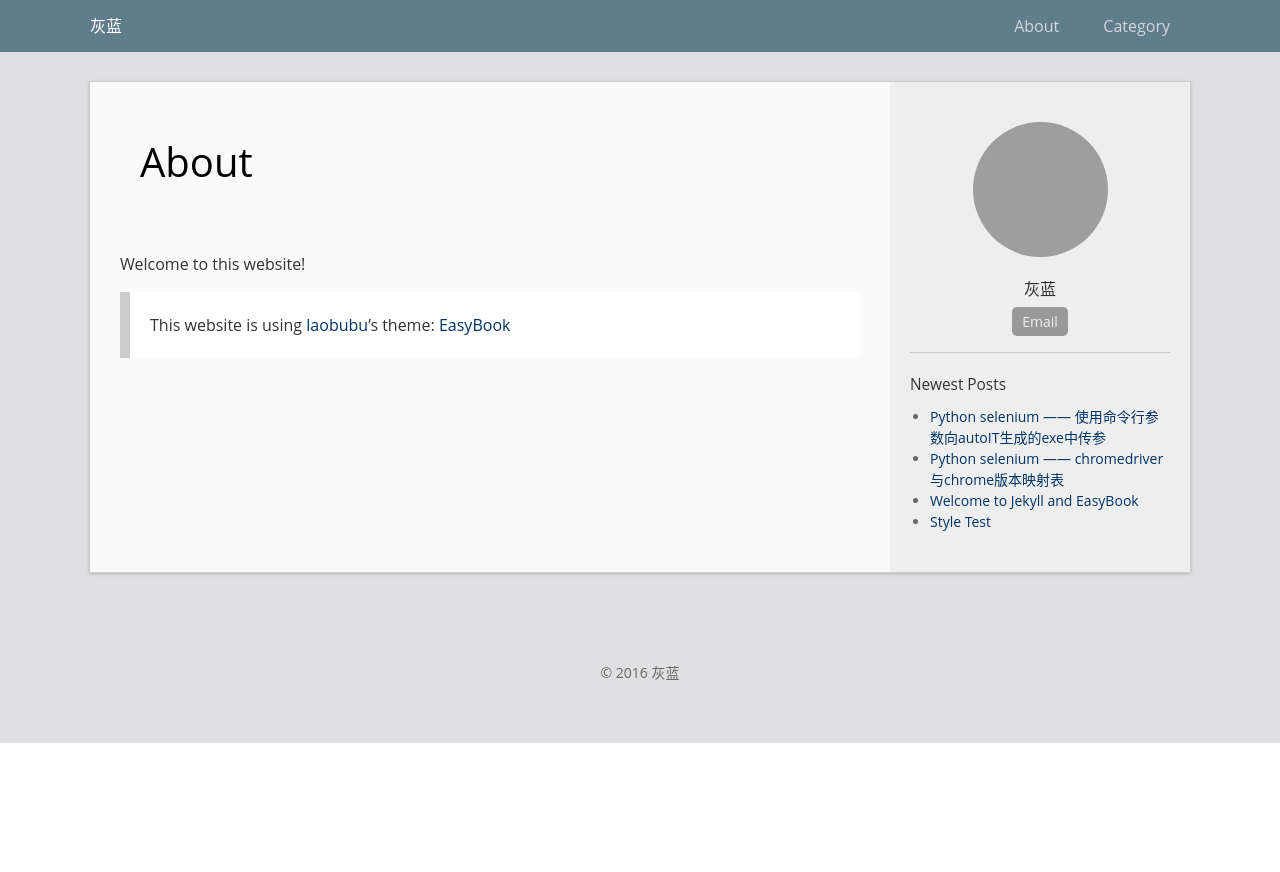
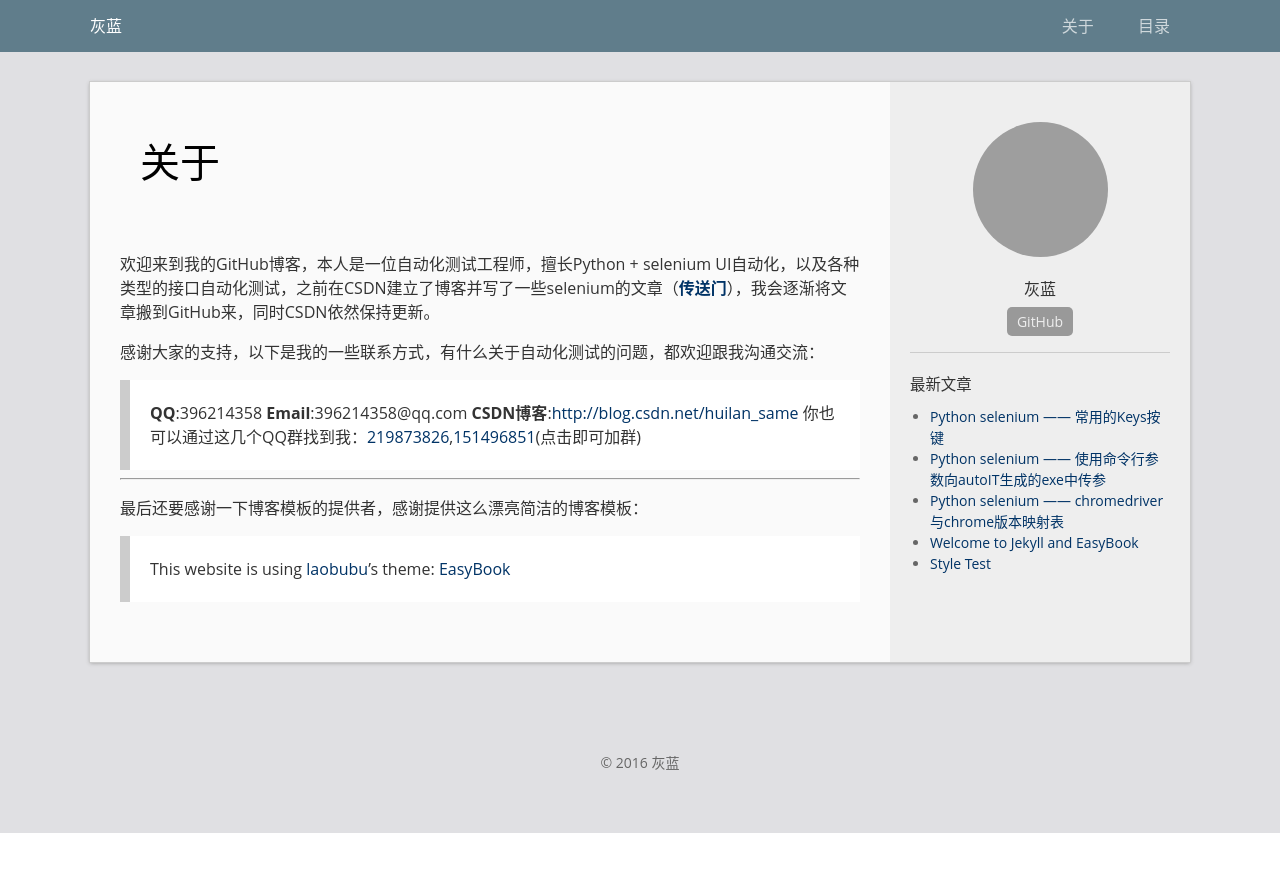
Before and after one commit to huilansame/huilansame.github.io, a Jekyll site: the page built from about.md, in a window 1280 px wide. Shown: the top 872 px of the page. Built offline with Jekyll 4.4.1, drawn with Linux system fonts in a browser that asks for light colours; comment, search, counter and statistics services are not loaded; grey boxes are pictures that could not be loaded.

Commit message:
修改格式

```diff
--- a/_config.yml
+++ b/_config.yml
@@ -2,22 +2,22 @@
 title: 灰蓝
 url: "http://huilansame.github.io"    # the protocol and hostname of your site, eg. `http://laobubu.github.io`
 baseurl: "/huilansame.github.io" # the prefix of your site uri, eg. `/jekyll-theme-EasyBook` or just one slash `/`
-#timezone: Asia/Chongqing
+timezone: Asia/Chongqing
 description: >
   灰蓝的博客.
 
 # Your information
-email: 396214358@qq.com
+# email: 396214358@qq.com
 author: 灰蓝
 avatar: "http://avatar.csdn.net/6/5/E/1_huilan_same.jpg"
 profile: 自动化测试工程师
 #twitter_username: twitter_username
-#github_username:  github_username
+github_username:  huilansame
 
 # Comment Service (Disqus or 多说)
 #  choose one and un-comment the line to active it
 #disqus_shortname: xxx   # get one: https://disqus.com/admin/signup/
-#duoshuo_shortname: xxx  # get one: http://duoshuo.com/create-site/
+duoshuo_shortname: xxx  # get one: http://duoshuo.com/create-site/
 
 permalink: /archivers/:title
 gems:
--- a/_includes/sidebar.html
+++ b/_includes/sidebar.html
@@ -16,7 +16,7 @@
 </div>
 
 <div class="col-box">
-  <div class="col-box-title">Newest Posts</div>
+  <div class="col-box-title">最新文章</div>
   <ul class="post-list">
     {% for post in site.posts limit:5 %}
       <li><a class="post-link" href="{{ post.url | prepend: site.baseurl }}">{{ post.title }}</a></li>
--- a/about.md
+++ b/about.md
@@ -1,10 +1,22 @@
 ---
 layout: page
-title: About
+title: 关于
 permalink: /about/
 public: true
 ---
 
-Welcome to this website!
+欢迎来到我的GitHub博客，本人是一位自动化测试工程师，擅长Python + selenium UI自动化，以及各种类型的接口自动化测试，之前在CSDN建立了博客并写了一些selenium的文章（**[传送门](http://blog.csdn.net/huilan_same)**），我会逐渐将文章搬到GitHub来，同时CSDN依然保持更新。
+
+感谢大家的支持，以下是我的一些联系方式，有什么关于自动化测试的问题，都欢迎跟我沟通交流：
+
+> **QQ**:396214358
+> **Email**:396214358@qq.com
+> **CSDN博客**:[http://blog.csdn.net/huilan_same](http://blog.csdn.net/huilan_same)
+> 你也可以通过这几个QQ群找到我：[219873826](点击链接加入群【selenium自动化测试②群】：http://jq.qq.com/?_wv=1027&k=29W8YFM),[151496851](点击链接加入群【Python_Selenium】：http://jq.qq.com/?_wv=1027&k=2DZ512r)(点击即可加群)
+
+
+****
+
+最后还要感谢一下博客模板的提供者，感谢提供这么漂亮简洁的博客模板：
 
 > This website is using [laobubu](http://laobubu.net)'s theme: [EasyBook](https://github.com/laobubu/jekyll-theme-EasyBook)
--- a/category.html
+++ b/category.html
@@ -1,12 +1,12 @@
 ---
 layout: default
-title: Category
+title: 目录
 permalink: /category/
 public: true
 ---
 
 <div class="home">
-  <h1 class="page-heading">Category</h1>
+  <h1 class="page-heading">目 录</h1>
 
   <ul class="post-list">
 
```
Also changed, not shown: _posts/2016-09-07-Python selenium —— chromedriver与chrome版本映射表.md (+5 -4 lines), _posts/2016-09-07-Python selenium —— 使用命令行参数向autoIT生成的exe中传参.md (+6 -6 lines), _posts/2016-09-07-Python selenium —— 常用的Keys按键.md (added, +47 -0 lines).
